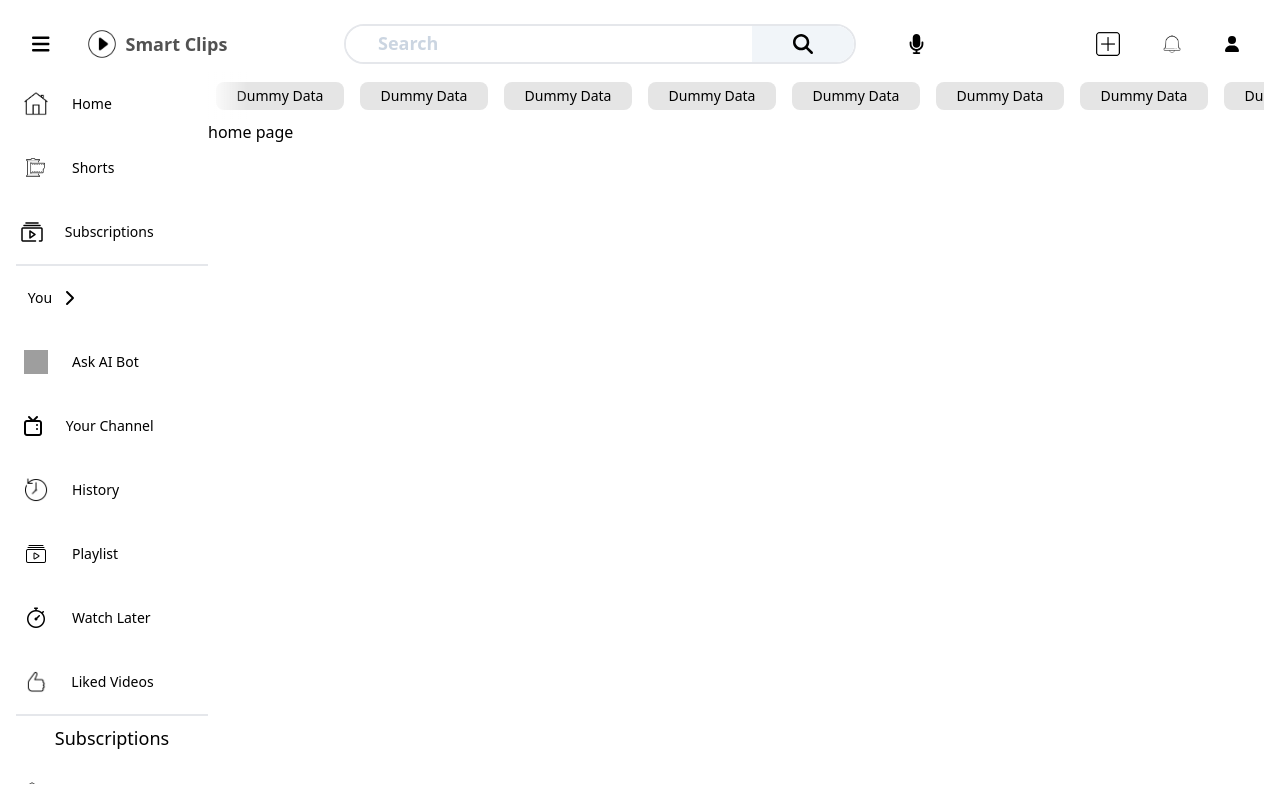
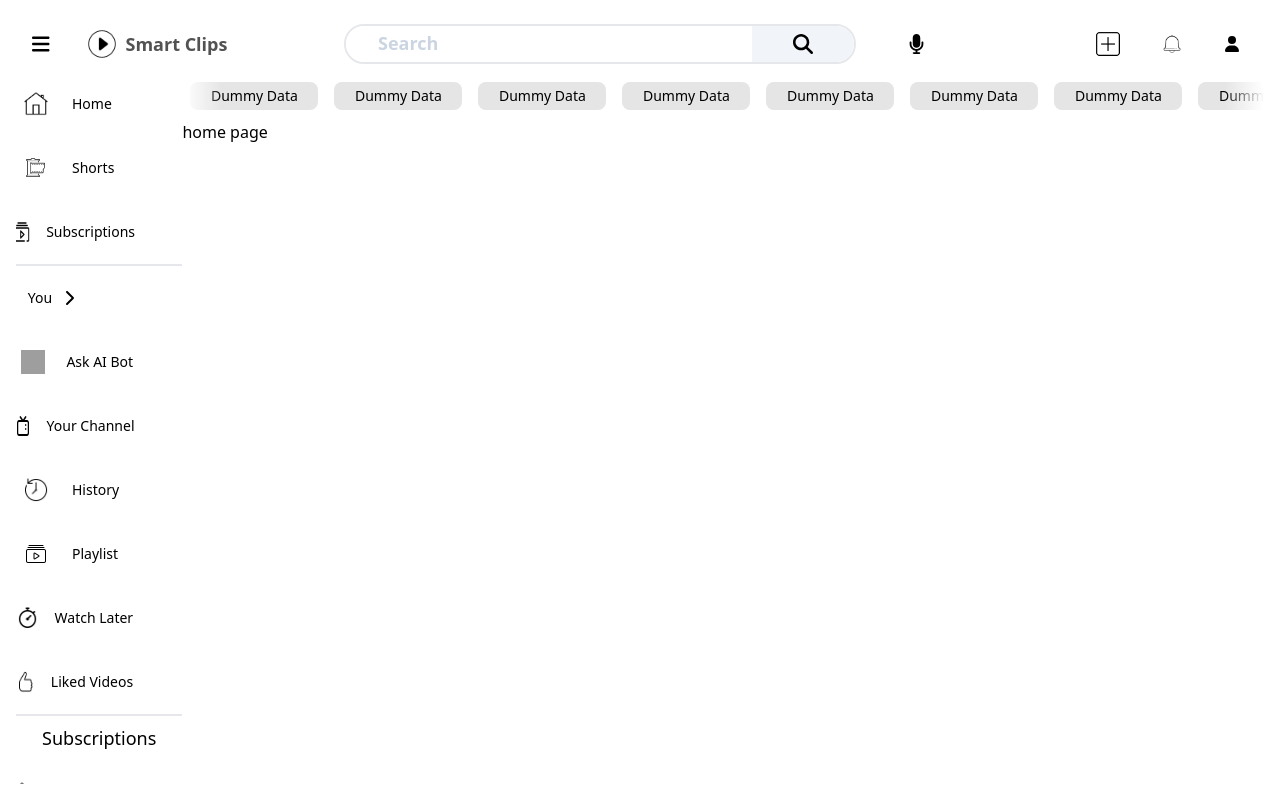
Before and after one commit to mSharifHub/youtubeClone, a React (Vite) app in the folder front-end/: page / in a window 1280 px wide. Built offline with nearby package versions, Linux system fonts and the light colour scheme; grey boxes are pictures that could not be loaded.

Commit message:
fix layout menu bar off screen

```diff
--- a/front-end/src/components/MenuBar.tsx
+++ b/front-end/src/components/MenuBar.tsx
@@ -32,7 +32,7 @@ import { Link } from 'react-router-dom';
 
 export default function MenuBar() {
   return (
-    <div className="hidden sm:block sm:min-w-[5rem] h-full w-[5rem] md:min-w-[12rem]  overflow-y-auto scroll-smooth  overflow-hidden no-scrollbar md:show-scrollbar">
+    <div className="hidden sm:block md:w-[5rem] md:min-w-[5rem] lg:w-[12rem] lg:max-w-[12rem]  h-full   overflow-y-auto scroll-smooth  overflow-hidden no-scrollbar md:show-scrollbar">
       <div className=" max-h-screen grid grid-cols-1 grid-rows-[0.25fr_0.5fr_0.25fr_1fr_0.25fr_0.25fr_0.25fr]">
         {/* row-1  Home Shorts Subscriptions */}
         <div className="flex flex-col space-y-4 border-b-2 pt-2 pb-2">
--- a/front-end/src/components/layouts/MainLayout.tsx
+++ b/front-end/src/components/layouts/MainLayout.tsx
@@ -8,9 +8,9 @@ export default function MainLayout() {
   return (
     <div className=" h-screen w-screen flex flex-col  px-4 py-4">
       <NavigationBar />
-      <main className="h-full w-full overflow-hidden flex flex-row  ">
+      <main className="h-full w-full  flex flex-row  overflow-hidden">
         <MenuBar />
-        <div className=" flex flex-col flex-grow w-full ">
+        <div className=" flex flex-col flex-grow w-full overflow-hidden ">
           {/* Scroll-x  MLL suggestions container */}
           <section className="relative ">
             <div className="absolute inset-y-0 left-0 w-10 bg-gradient-to-r from-white to-transparent pointer-events-none z-10" />
--- a/front-end/src/components/reusable_components/menu_bar/MenuComponent.tsx
+++ b/front-end/src/components/reusable_components/menu_bar/MenuComponent.tsx
@@ -26,10 +26,10 @@ export default function MenuComponent({
   return (
     <Link to={link}>
       <div
-        className={` w-[80%] h-12  flex flex-col md:flex-row justify-center items-center rounded-lg transition-colors duration-100 ease-out hover:bg-neutral-200`}
+        className={` w-[80%] h-12  flex flex-col lg:flex-row justify-center items-center rounded-lg transition-colors duration-100 ease-out hover:bg-neutral-200`}
       >
         <div
-          className={`w-10 h-full ${isOrderReverse ? 'hidden  md:flex md:flex-grow justify-start' : ' flex justify-center'}  items-center  ${isOrderReverse ? 'order-last' : 'order-first'}`}
+          className={`w-10 h-full ${isOrderReverse ? 'hidden  lg:flex lg:flex-grow justify-start' : ' flex justify-center'}  items-center  ${isOrderReverse ? 'order-last' : 'order-first'}`}
         >
           {icon && <FontAwesomeIcon icon={icon} />}
           {customIconSrc && (
@@ -43,7 +43,7 @@ export default function MenuComponent({
         <div
           className={`h-full flex ${!isOrderReverse ? 'flex-grow' : 'w-12 justify-center'}  justify-start px-4 items-center  ${isOrderReverse ? 'order-first' : 'order-last'}`}
         >
-          <span className="capitalize text-nowrap  text-center text-[10px] md:text-sm">
+          <span className="capitalize text-nowrap  text-center text-[10px] lg:text-sm">
             {title}
           </span>
         </div>
```
